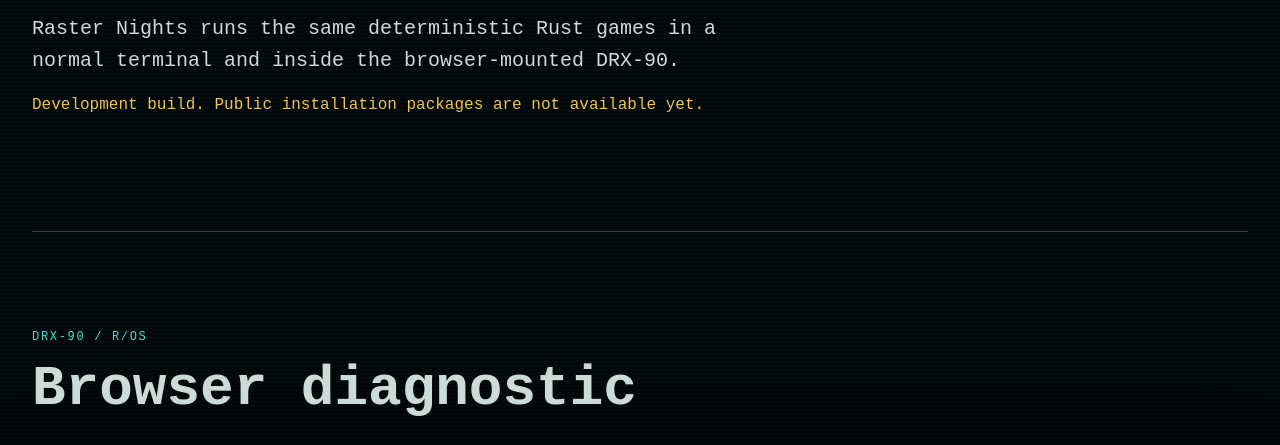
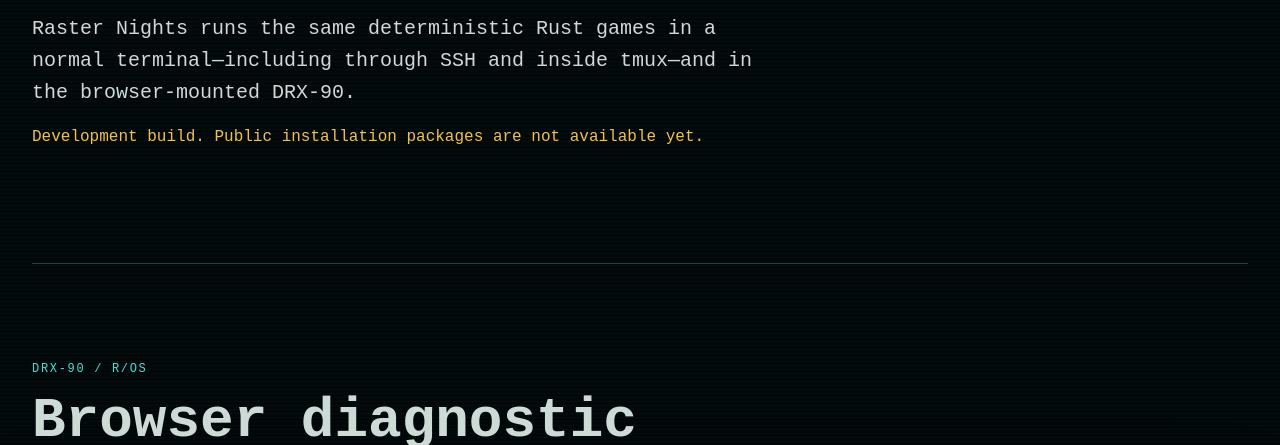
Before and after one commit to drilonrecica/raster-nights, an Astro site in the folder website/: page / in a window 1280 px wide. Shown: the part 655-1100 px from the top of the page. Built offline with nearby package versions, Linux system fonts and the light colour scheme; Astro itself is replaced by a stand-in of ours.

Commit message:
docs: report foundation implementation status
Describe the working diagnostic hosts without implying that the complete First Signal loop is already playable.

```diff
--- a/website/src/pages/index.astro
+++ b/website/src/pages/index.astro
@@ -33,7 +33,8 @@ import "../styles/global.css";
         <h1 id="hero-title">Substantial games for a computer that never existed.</h1>
         <p class="lede">
           Raster Nights runs the same deterministic Rust games in a normal
-          terminal and inside the browser-mounted DRX-90.
+          terminal—including through SSH and inside tmux—and in the
+          browser-mounted DRX-90.
         </p>
         <p class="development-status">
           Development build. Public installation packages are not available yet.
```
Also changed, not shown: README.md.
